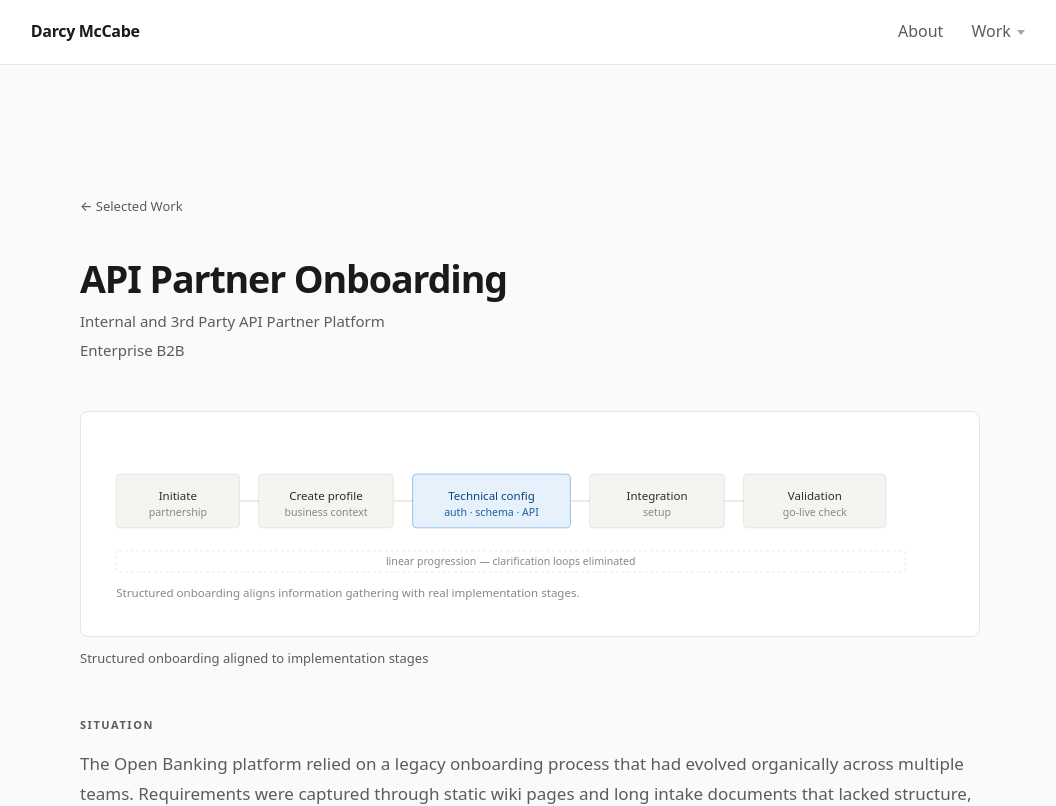
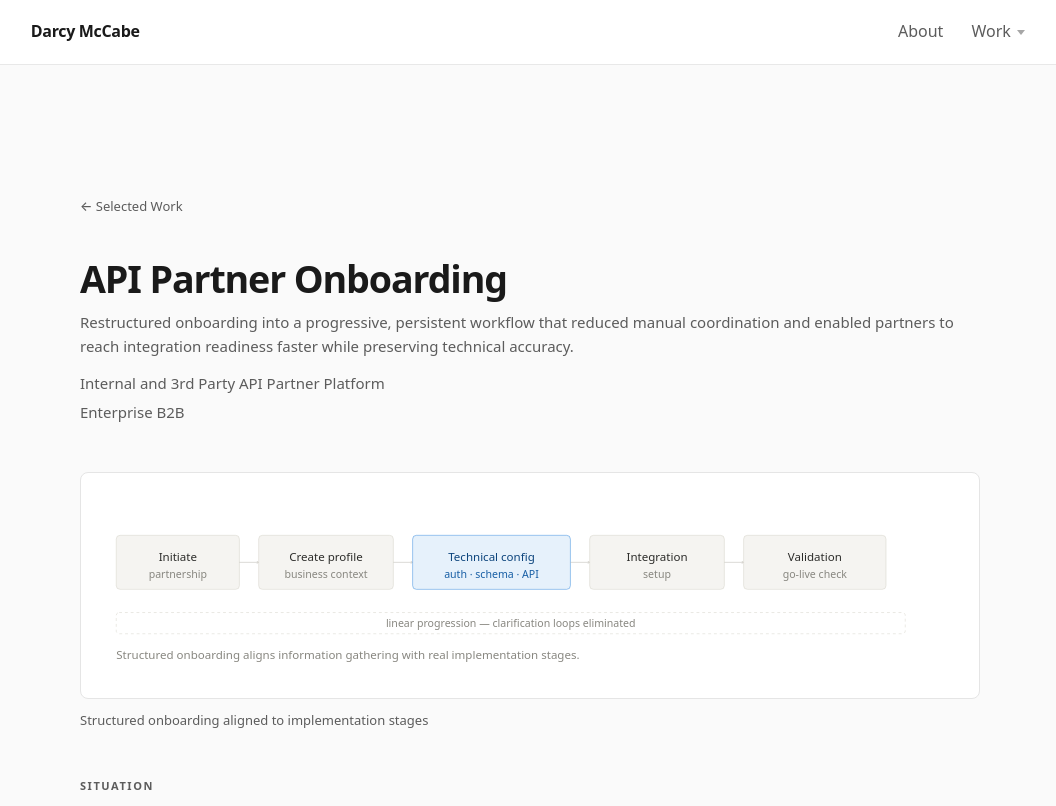
Before and after one commit to MsDarcy/portfolio-site, a Next.js app: page /work/api-onboarding in a window 1280 px wide. Shown: the top 806 px of the page, without its empty margins (110-1166 px from the left). Built offline with nearby package versions, Linux system fonts and the light colour scheme.

Commit message:
Add consistent impact summaries to case studies

```diff
--- a/app/globals.css
+++ b/app/globals.css
@@ -387,8 +387,16 @@ body {
   line-height: 1.15;
 }
 
-.case-study__intro:not(:has(.case-study__subtitle)) .case-study__title {
+.case-study__intro:not(:has(.case-study__subtitle)):not(:has(.case-study__summary))
+  .case-study__title {
   margin-bottom: 0;
+}
+
+.case-study__summary {
+  margin: 0 0 0.85rem;
+  font-size: 0.9375rem;
+  line-height: 1.6;
+  color: var(--color-text-muted);
 }
 
 .case-study__subtitle {
--- a/app/work/api-onboarding/page.tsx
+++ b/app/work/api-onboarding/page.tsx
@@ -14,6 +14,7 @@ export default function ApiOnboardingPage() {
       className="case-study--wide"
       sectionsClassName="case-study__sections--artifacts"
       title="API Partner Onboarding"
+      summary="Restructured onboarding into a progressive, persistent workflow that reduced manual coordination and enabled partners to reach integration readiness faster while preserving technical accuracy."
       subtitle={
         <>
           <p>Internal and 3rd Party API Partner Platform</p>
--- a/app/work/performance-dashboard/page.tsx
+++ b/app/work/performance-dashboard/page.tsx
@@ -14,6 +14,7 @@ export default function PerformanceDashboardPage() {
       className="case-study--wide"
       sectionsClassName="case-study__sections--artifacts"
       title="Performance Intelligence Dashboards"
+      summary="Translated backend telemetry into decision-ready dashboards that enabled product managers to independently monitor API health, improving visibility into adoption, reliability, and performance trends."
       subtitle={
         <>
           <p>Internal Dashboard for Product Owners</p>
--- a/app/work/rbac-governance/page.tsx
+++ b/app/work/rbac-governance/page.tsx
@@ -14,6 +14,7 @@ export default function RbacGovernancePage() {
       className="case-study--wide"
       sectionsClassName="case-study__sections--artifacts"
       title="Enterprise Governance & Role-Based Access Control (RBAC)"
+      summary="Established a scalable role-based access framework with guardrails that clarified ownership boundaries, reduced access risk, and supported secure platform growth."
       subtitle={
         <>
           <p>Banking API for Developer Ecosystem</p>
--- a/components/CaseStudy.tsx
+++ b/components/CaseStudy.tsx
@@ -9,6 +9,7 @@ function headingId(heading: string) {
 
 export function CaseStudy({
   title,
+  summary,
   subtitle,
   belowIntro,
   className,
@@ -16,6 +17,7 @@ export function CaseStudy({
   children,
 }: {
   title: string;
+  summary?: string;
   subtitle?: React.ReactNode;
   belowIntro?: React.ReactNode;
   className?: string;
@@ -29,6 +31,7 @@ export function CaseStudy({
       </Link>
       <header className="case-study__intro">
         <h1 className="case-study__title">{title}</h1>
+        {summary ? <p className="case-study__summary">{summary}</p> : null}
         {subtitle ? <div className="case-study__subtitle">{subtitle}</div> : null}
       </header>
       {belowIntro}
```
